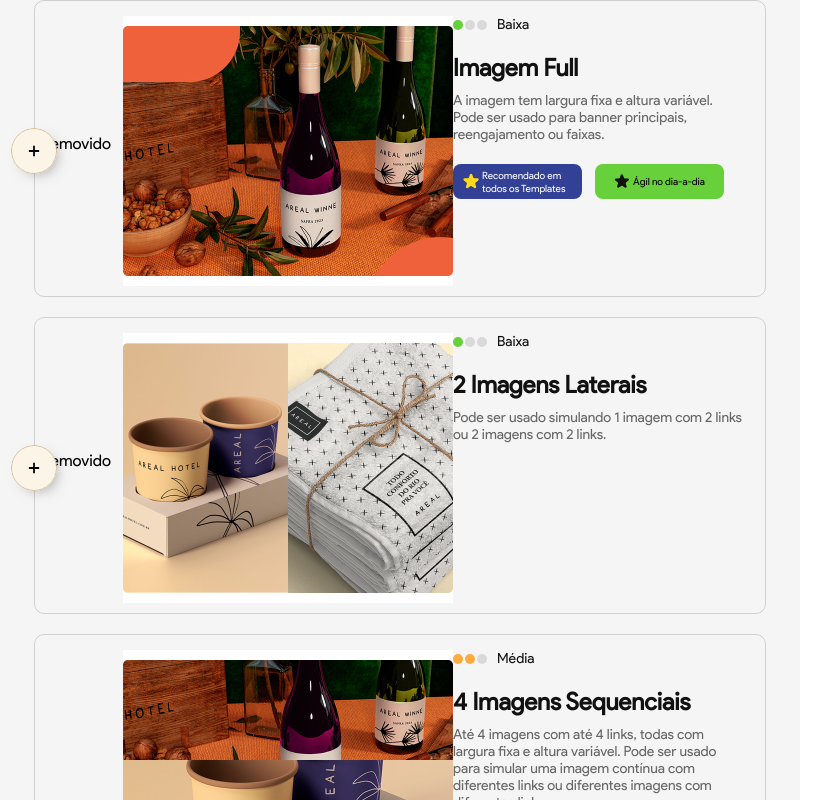
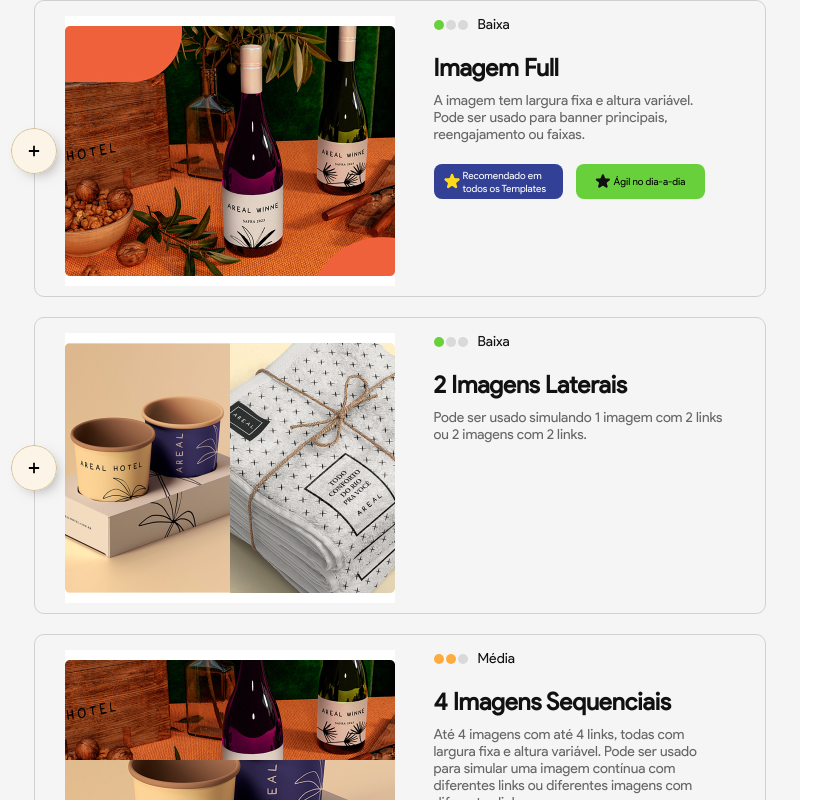
Before and after one commit to dev99pedro/calculadora-orcamento, a React (Create React App) app: page / in a window 1280 px wide. Shown: the top 800 px of the page, without its empty margins (0-818 px from the left). Built offline with nearby package versions, Linux system fonts and the light colour scheme.

Commit message:
WIP time to states

```diff
--- a/src/components/atoms/ModuleStateIndicator.tsx
+++ b/src/components/atoms/ModuleStateIndicator.tsx
@@ -1,18 +1,57 @@
+import { useState, useEffect } from 'react';
 import styled from 'styled-components';
 
-const StyledModuleStateIndicator = styled.div`
+function getIndicatorColor(props: {
+  selected: boolean,
+}): string {
+  return props.selected ? '#3C7D7F' : '#F05F5F';
+}
+
+const StyledModuleStateIndicator = styled.div<{ opacity: number, selected: boolean }>`
+    display: flex;
+    opacity: ${(props) => props.opacity};
+    color: ${(props) => getIndicatorColor(props)};
+    align-items: center;
+    justify-content: center;
+    font-size: 12px;
+    font-weight: bold;
     width: 84px;
     height: 35px;
+    border: 1px solid ${(props) => getIndicatorColor(props)};
+    position: absolute;
+    left: 65px;
+    background: #ffffff;
+    transition: opacity 0.5s ease-in-out;
+    border-radius: 12px;
 `;
 
 interface ModuleStateIndicatorProps {
-  state: string;
+  selected: boolean;
+  isUserClick: boolean;
+  setCanChange: () => void;
 }
 
-function ModuleStateIndicator({ state } : ModuleStateIndicatorProps): JSX.Element {
+function ModuleStateIndicator({
+  selected,
+  isUserClick,
+  setCanChange,
+}: ModuleStateIndicatorProps): JSX.Element {
+  const [title, setTitle] = useState<string>('');
+  const [opacity, setOpacity] = useState<number>(0);
+
+  useEffect(() => {
+    setTitle(selected ? 'Adicionado' : 'Removido');
+    if (!isUserClick) return;
+    setOpacity(1);
+    setTimeout(() => {
+      setOpacity(0);
+      setCanChange();
+    }, 2000);
+  }, [selected, isUserClick]);
+
   return (
-    <StyledModuleStateIndicator>
-      {state}
+    <StyledModuleStateIndicator selected={selected} opacity={opacity}>
+      {title}
     </StyledModuleStateIndicator>
   );
 }
--- a/src/components/organisms/Module.tsx
+++ b/src/components/organisms/Module.tsx
@@ -14,9 +14,12 @@ import Selected from '../atoms/Selected';
 import ModuleButtonContainer from '../atoms/ModuleButtonContainer';
 import ModuleStateIndicator from '../atoms/ModuleStateIndicator';
 
-function getBorderColor(props:
-{ isSelected: boolean, isHovered: boolean, isAbleToDelete: boolean }): string {
-  if (props.isSelected && props.isHovered && props.isAbleToDelete) {
+function getBorderColor(props: {
+  isSelected: boolean,
+  isHovered: boolean,
+  canDelete: boolean,
+}): string {
+  if (props.isSelected && props.canDelete && props.isHovered) {
     return '#F05F5F';
   }
   if (props.isSelected || props.isHovered) {
@@ -25,15 +28,17 @@ function getBorderColor(props:
   return '#D0D0D0';
 }
 
-function getBorderWidth(props:
-{ isSelected: boolean, isHovered: boolean, isAbleToDelete: boolean }): string {
+function getBorderWidth(props: {
+  isSelected: boolean,
+  isHovered: boolean,
+}): string {
   if (props.isSelected || props.isHovered) {
     return '2px';
   }
   return '1px';
 }
 
-const StyledModule = styled.div<{ isSelected: boolean, isHovered: boolean, isAbleToDelete: boolean }>`
+const StyledModule = styled.div<{ isSelected: boolean, isHovered: boolean, canDelete: boolean }>`
   display: flex;
   width: 720px;
   min-height: 200px;
@@ -48,41 +53,59 @@ const StyledModule = styled.div<{ isSelected: boolean, isHovered: boolean, isAbl
 function Module({ module }: { module: IModule }): JSX.Element {
   const [isSelected, setIsSelected] = useState<boolean>(false);
   const [isHovered, setIsHovered] = useState<boolean>(false);
-  const [isAbleToDelete, setIsAbleToDelete] = useState<boolean>(false);
-  const [state, setState] = useState<string>('');
+  const [isUserClick, setIsUserClick] = useState<boolean>(false);
+  const [canDelete, setCanDelete] = useState<boolean>(false);
+  const [button, setButton] = useState<JSX.Element>(
+    <AddButton isHovered={isHovered} selected={() => setIsSelected(true)} />,
+  );
+  const [canChange, setCanChange] = useState<boolean>(true);
 
   useEffect(() => {
-    setState(isSelected ? 'Selecionado' : 'removido');
-  }, [isSelected]);
+    if (!isSelected) {
+      setButton(<AddButton isHovered={isHovered} selected={() => setIsSelected(true)} />);
+    }
+    if ((isSelected && !canDelete) || (isSelected && !isHovered)) {
+      setButton(<Selected />);
+    }
+    if (isSelected && isHovered && canDelete) {
+      setButton(<DeleteButton deleted={() => { setIsSelected(false); }} />);
+    }
+  }, [canChange, isHovered, canDelete, isSelected]);
 
   return (
-
     <StyledModule
+      isSelected={isSelected}
+      isHovered={isHovered}
+      canDelete={canDelete}
       onMouseLeave={() => {
         setIsHovered(false);
-        setIsAbleToDelete(isSelected);
       }}
-      onMouseEnter={() => setIsHovered(true)}
-      isSelected={isSelected}
-      isHovered={isHovered}
-      isAbleToDelete={isAbleToDelete}
+      onMouseEnter={() => {
+        if (canChange) {
+          setIsHovered(true);
+        }
+      }}
+      onMouseMove={() => {
+        if (canChange) {
+          setCanDelete(isSelected);
+        }
+      }}
       onClick={() => {
-        setIsSelected(!isAbleToDelete);
-        setIsAbleToDelete(false);
+        if (canChange) {
+          setIsSelected(!isSelected);
+          setIsUserClick(true);
+          setCanChange(false);
+        }
       }}
     >
       <ModuleButtonContainer>
-        {isSelected && isAbleToDelete && isHovered && (
-          <DeleteButton
-            deleted={() => {
-              setIsSelected(false);
-            }}
-          />
-        )}
-        {isSelected && (!isAbleToDelete || !isHovered) && <Selected />}
-        {!isSelected && <AddButton isHovered={isHovered} selected={() => setIsSelected(true)} />}
+        {button}
       </ModuleButtonContainer>
-      <ModuleStateIndicator state={state} />
+      <ModuleStateIndicator
+        isUserClick={isUserClick}
+        selected={isSelected}
+        setCanChange={() => setCanChange(true)}
+      />
       <ModuleImage src={module.image} />
       <ModulesInfos>
         <Complexity name={module.name} level={module.complexity} />
```
